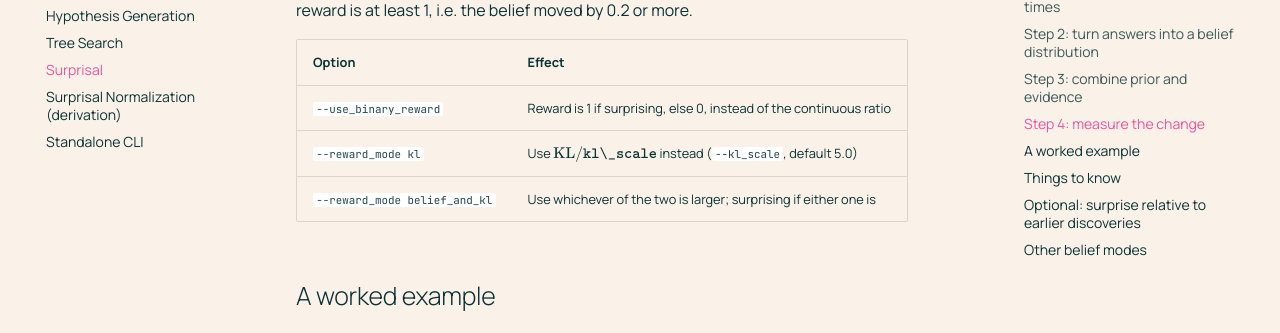
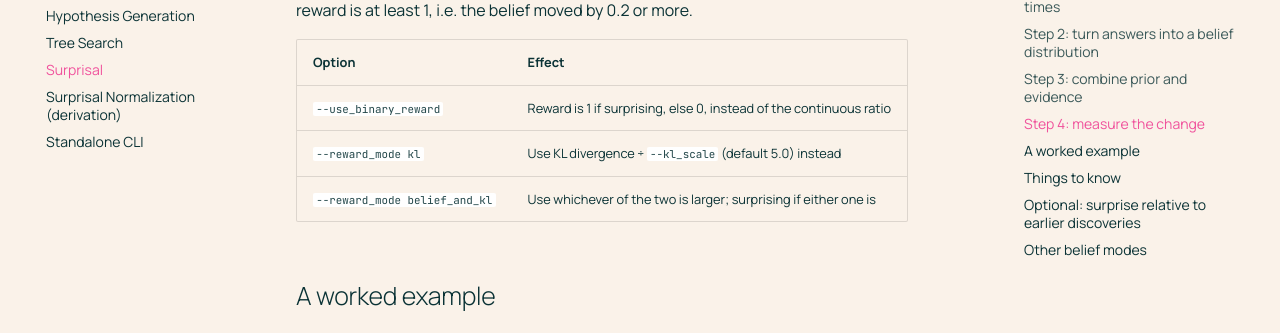
Before and after one commit to allenai/asta-autodiscovery, an MkDocs documentation site: the page built from docs/autodiscovery/surprisal.md, in a window 1280 px wide and 900 px high, scrolled down 2484 px. Shown: the part 119-452 px from the top of the window. Built offline with MkDocs 1.6.1 and Material for MkDocs 9.7.7, drawn with Linux system fonts in a browser that asks for light colours.

Commit message:
docs: drop math markup from reward_mode table cell
Co-Authored-By: Claude Opus 5.5 <noreply@anthropic.com>

```diff
--- a/docs/autodiscovery/surprisal.md
+++ b/docs/autodiscovery/surprisal.md
@@ -98,7 +98,7 @@ flagged **surprising** when its reward is at least 1, i.e. the belief moved by
 | Option | Effect |
 |---|---|
 | `--use_binary_reward` | Reward is 1 if surprising, else 0, instead of the continuous ratio |
-| `--reward_mode kl` | Use $\text{KL} / \texttt{kl\_scale}$ instead (`--kl_scale`, default 5.0) |
+| `--reward_mode kl` | Use KL divergence ÷ `--kl_scale` (default 5.0) instead |
 | `--reward_mode belief_and_kl` | Use whichever of the two is larger; surprising if either one is |
 
 ## A worked example
```
